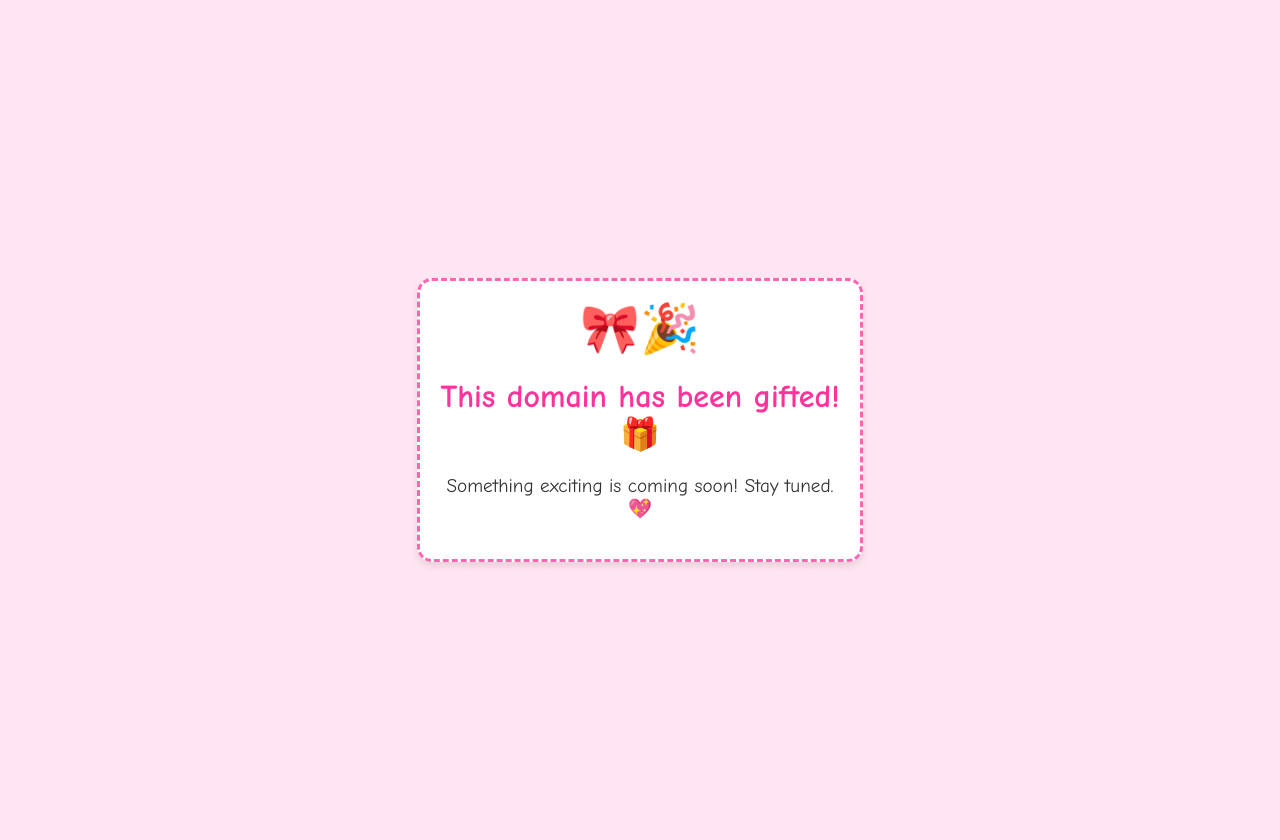
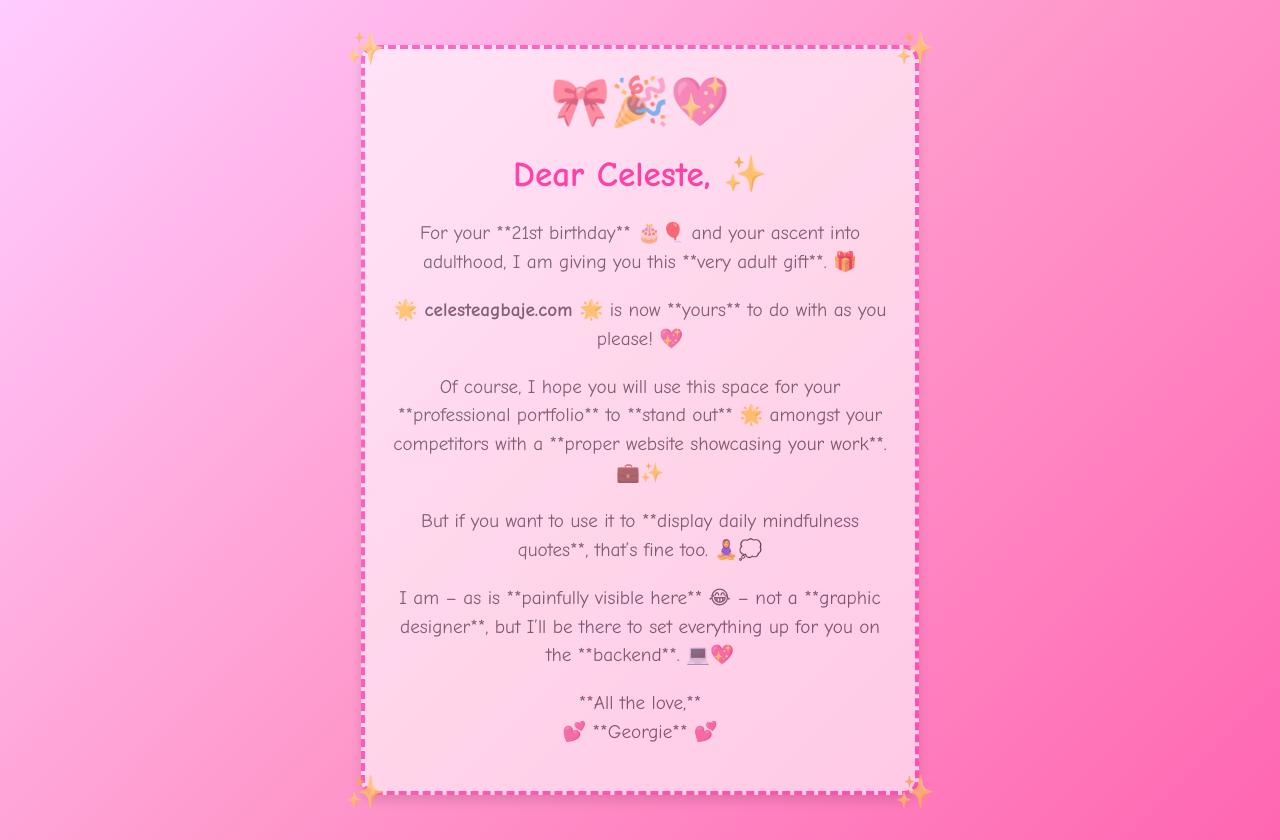
Before and after one commit to lomlom2012/website, a plain HTML site: page index.html in a window 1280 px wide. Drawn offline with Linux system fonts and the light colour scheme.

Commit message:
even cuter file

```diff
--- a/index.html
+++ b/index.html
@@ -3,12 +3,12 @@
 <head>
     <meta charset="UTF-8">
     <meta name="viewport" content="width=device-width, initial-scale=1.0">
-    <title>Surprise! 🎁</title>
+    <title>🎉 Surprise, Celeste! 🎁</title>
     <style>
-        /* Background */
+        /* Background - Cute pastel gradient */
         body {
-            background-color: #ffe6f2; /* Light pastel pink */
-            font-family: 'Comic Sans MS', cursive, sans-serif; /* Playful font */
+            background: linear-gradient(135deg, #ffccff, #ff99cc, #ff66b2);
+            font-family: 'Comic Sans MS', cursive, sans-serif;
             text-align: center;
             margin: 0;
             padding: 20px;
@@ -17,38 +17,73 @@
             justify-content: center;
             align-items: center;
             height: 100vh;
+            overflow: hidden;
+        }
+
+        /* Glitter effect */
+        @keyframes glitter {
+            0% {opacity: 1;}
+            50% {opacity: 0.6;}
+            100% {opacity: 1;}
         }
 
         /* Message Box */
         .message-box {
             background: white;
-            padding: 20px;
+            padding: 25px;
             border-radius: 15px;
-            box-shadow: 0px 4px 8px rgba(0, 0, 0, 0.1);
-            max-width: 400px;
-            border: 3px dashed #ff66b2; /* Cute dashed pink border */
+            box-shadow: 0px 6px 12px rgba(0, 0, 0, 0.2);
+            max-width: 500px;
+            border: 4px dashed #ff33aa;
+            position: relative;
+            animation: glitter 2s infinite alternate;
         }
 
         h1 {
-            color: #ff3399; /* Bright pink */
-            font-size: 2rem;
+            color: #ff0080;
+            font-size: 2.2rem;
+            animation: glitter 1s infinite alternate;
         }
 
         p {
             color: #333;
             font-size: 1.2rem;
+            line-height: 1.5;
         }
 
         .emoji {
             font-size: 3rem;
+            animation: glitter 1.5s infinite alternate;
         }
+
+        /* Cute sparkles */
+        .sparkle {
+            position: absolute;
+            font-size: 2rem;
+            opacity: 0.8;
+            animation: glitter 1.5s infinite alternate;
+        }
+
+        .sparkle-1 { top: -20px; left: -20px; }
+        .sparkle-2 { top: -20px; right: -20px; }
+        .sparkle-3 { bottom: -20px; left: -20px; }
+        .sparkle-4 { bottom: -20px; right: -20px; }
     </style>
 </head>
 <body>
     <div class="message-box">
-        <div class="emoji">🎀🎉</div>
-        <h1>This domain has been gifted! 🎁</h1>
-        <p>Something exciting is coming soon! Stay tuned. 💖</p>
+        <div class="emoji">🎀🎉💖</div>
+        <h1>Dear Celeste, ✨</h1>
+        <p>For your **21st birthday** 🎂🎈 and your ascent into adulthood, I am giving you this **very adult gift**. 🎁</p>
+        <p><strong>🌟 celesteagbaje.com 🌟</strong> is now **yours** to do with as you please! 💖</p>
+        <p>Of course, I hope you will use this space for your **professional portfolio** to **stand out** 🌟 amongst your competitors with a **proper website showcasing your work**. 💼✨</p>
+        <p>But if you want to use it to **display daily mindfulness quotes**, that’s fine too. 🧘‍♀️💭</p>
+        <p>I am – as is **painfully visible here** 😂 – not a **graphic designer**, but I’ll be there to set everything up for you on the **backend**. 💻💖</p>
+        <p>**All the love,** <br> 💕 **Georgie** 💕</p>
+        <div class="sparkle sparkle-1">✨</div>
+        <div class="sparkle sparkle-2">✨</div>
+        <div class="sparkle sparkle-3">✨</div>
+        <div class="sparkle sparkle-4">✨</div>
     </div>
 </body>
 </html>
```
